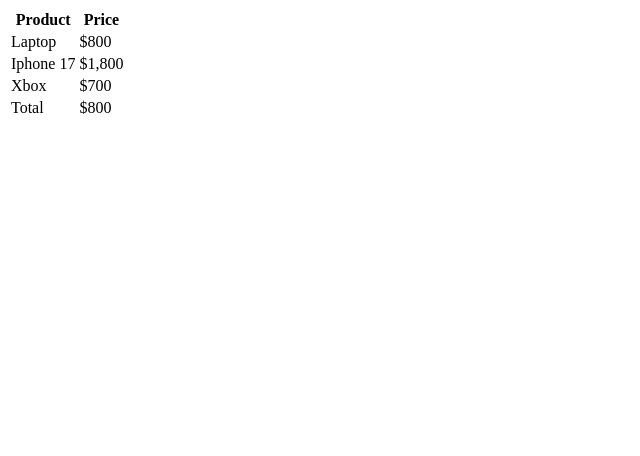
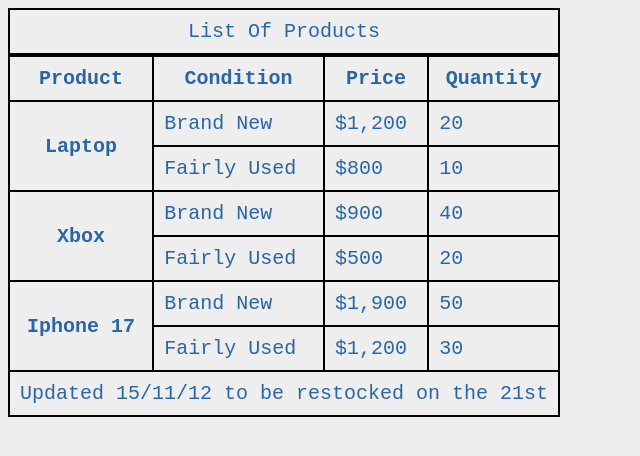
Before and after one commit to markadeola/html-cv, a plain HTML site: page praticeformsandtables.html in a window 1280 px wide. Shown: the whole page, without its empty margins (0-640 px from the left). Drawn offline with Linux system fonts and the light colour scheme.

Commit message:
just trying stuffs

```diff
--- /dev/null
+++ b/main.css
@@ -0,0 +1,15 @@
+html{
+    font-size: 20px;
+}
+body {
+    background-color: #eee; color:rgb(42, 101, 165);
+}
+a {
+    color: black;
+}
+table, tr, th, td, caption {
+    border: 2px solid black;
+    font-family: 'Courier New', Courier, monospace;
+    border-collapse: collapse;
+    padding: 0.5rem;
+}
--- a/praticeformsandtables.html
+++ b/praticeformsandtables.html
@@ -1,35 +1,58 @@
 <!DOCTYPE html>
 <html lang="en">
     <head>
-        <title>Practice Table
-        </title>
+        <title>Practice Table</title>
+        <link rel="stylesheet" href="main.css">
     </head>
     <body>
         <table>
+            <caption>List Of Products</caption>
             <thead>
                 <tr>
-                    <th>Product</th>
-                    <th>Price</th>
+                    <th scope="col">Product</th>
+                    <th scope="col">Condition</th>
+                    <th scope="col">Price</th>
+                    <th scope="col">Quantity</th>
                 </tr>
             </thead>
             <tbody>
                 <tr>
-                    <td>Laptop</td>
-                    <td>$800</td>
+                    <th scope="row" rowspan="2">Laptop</th>
+                    <td>Brand New</td>
+                    <td>$1,200</td>
+                    <td>20</td>
                 </tr>
                 <tr>
-                    <td>Iphone 17</td>
-                    <td>$1,800</td>
+                    <td>Fairly Used</td>
+                    <td>$800</td>
+                    <td>10</td>
                 </tr>
                 <tr>
-                    <td>Xbox</td>
-                    <td>$700</td>
+                    <th scope="row" rowspan="2">Xbox</th>
+                    <td>Brand New</td>
+                    <td>$900</td>
+                    <td>40</td>
+                </tr>
+                <tr>
+                    <td>Fairly Used</td>
+                    <td>$500</td>
+                    <td>20</td>
+                </tr>
+                <tr>
+                    <th scope="row" rowspan="2">Iphone 17</th>
+                    <td>Brand New</td>
+                    <td>$1,900</td>
+                    <td>50</td>
+                </tr>
+                <tr>
+                    <td>Fairly Used</td>
+                    <td>$1,200</td>
+                    <td>30</td>
                 </tr>
             </tbody>
             <tfoot>
                 <tr>
-                    <td>Total</td>
-                    <td>$800</td>
+                    <td colspan="4">Updated 15/11/12 to be restocked on the 21st</td>
                 </tr>
             </tfoot>
         </table>
```
Also changed, not shown: comeagain.html (+2 -0 lines), index.html (+2 -0 lines).
